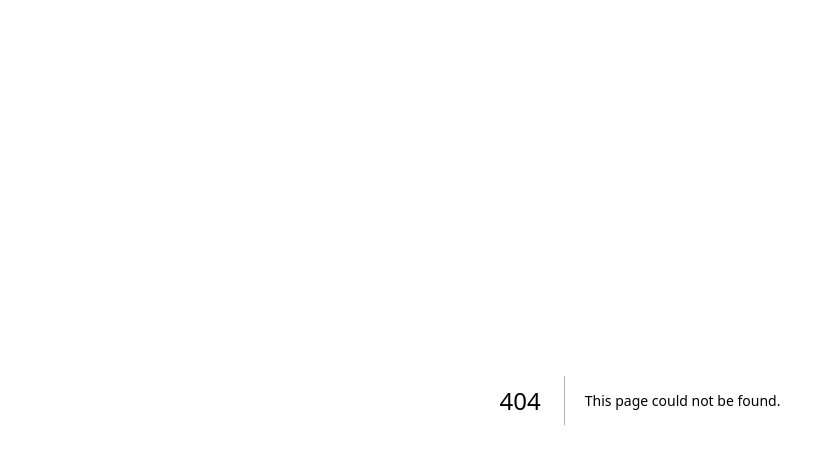
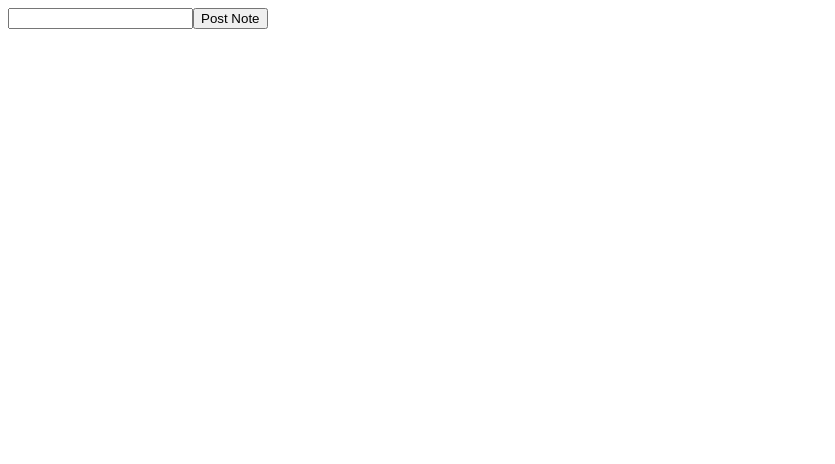
Before and after one commit to tim-hudelmaier/musings, a Next.js app: page / in a window 1280 px wide. Before the commit this address had no page. Shown: the top 464 px of the page, without its empty margins (0-835 px from the left). Built offline with nearby package versions, Linux system fonts and the light colour scheme.

Commit message:
remove local storage

```diff
--- a/pages/notes.js
+++ b/pages/index.js
@@ -21,12 +21,9 @@
 
 export default function Feed () {
 
-    const [inputValue, setInputValue] = React.useState('');
+    const [inputValue, setInputValue] = useState('');
 
-    const [list, setList] = React.useState(() => {
-        const savedNotes = localStorage.getItem('notes');
-        return savedNotes ? JSON.parse(savedNotes) : [];
-    });
+    const [list, setList] = useState([]);
 
     const handleChange = (event) => {
         setInputValue(event.target.value);
@@ -47,11 +44,8 @@
             note: inputValue
         };
 
-        setList(prevList => {
-            const newList = [...prevList, newItem];
-            localStorage.setItem('notes', JSON.stringify(newList));
-            return newList;
-        });
+        setList(prevList => [...prevList, newItem]);
+
         setInputValue('');
     }
 
```
